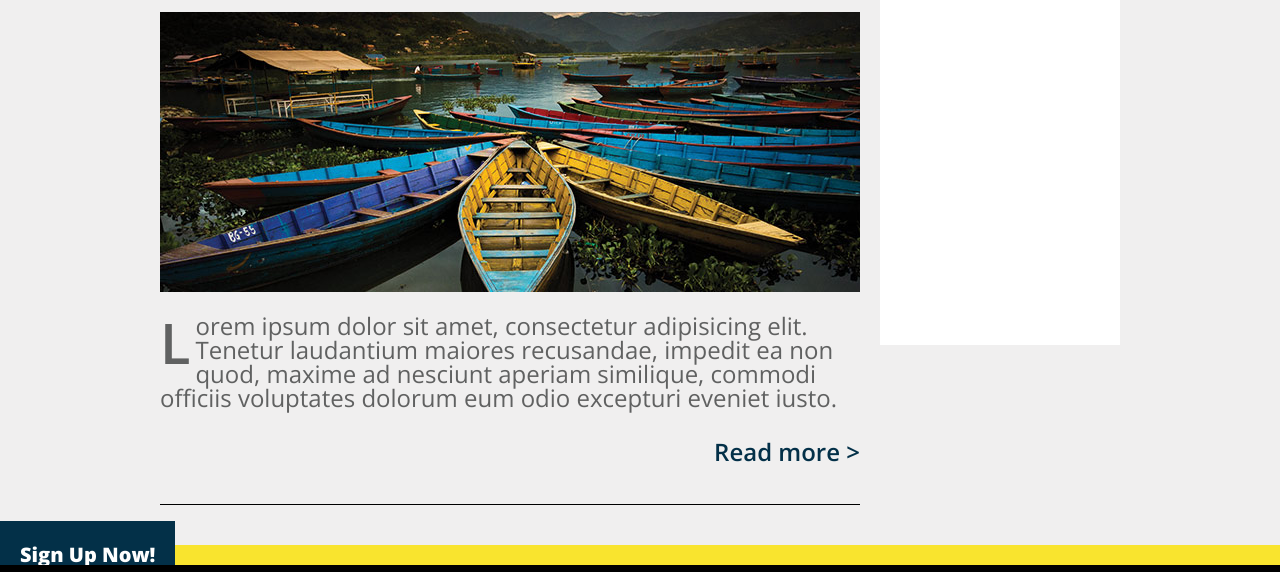
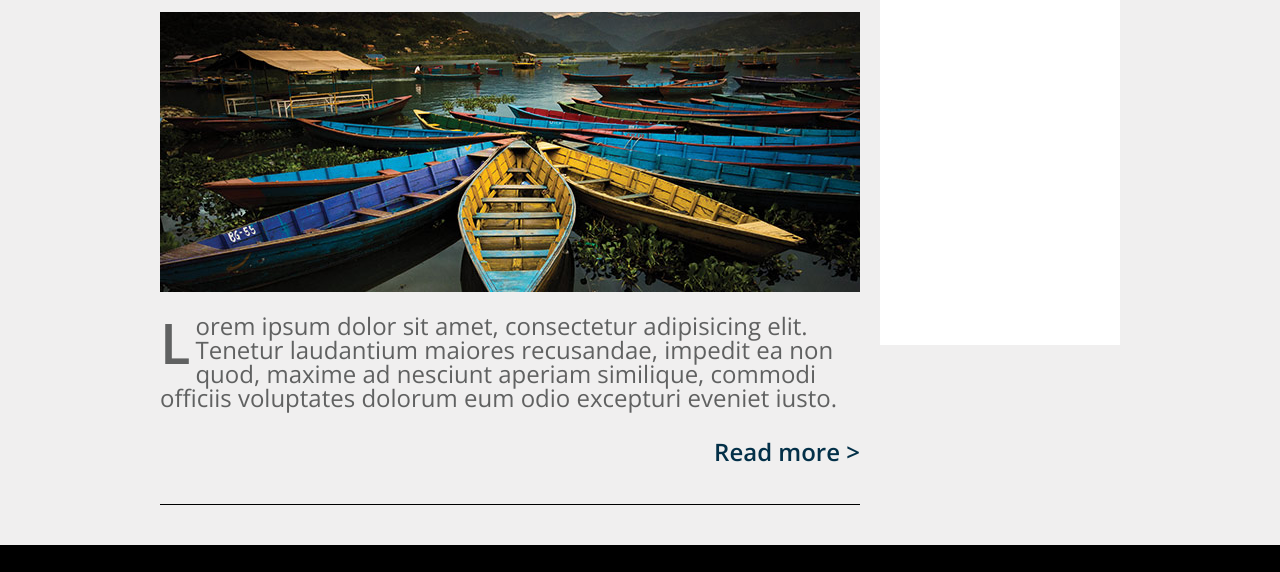
Before and after one commit to jennyroche13/dcfewd18hw, a plain HTML site: page Class 03-Relaxr-hw/index.html in a window 1280 px wide. Shown: the part 851-1423 px from the top of the page. Drawn offline with nearby package versions, Linux system fonts and the light colour scheme.

Commit message:
Update index.html

```diff
--- a/Class 03-Relaxr-hw/index.html
+++ b/Class 03-Relaxr-hw/index.html
@@ -59,9 +59,9 @@
 		</div>
 	</div>
 
-<div class="sign-up">
+<!--<div class="sign-up">
 			<a class="sign-up-button" href="#">Sign Up Now!</a>
-		</div>
+		</div>-->
 		<div class="logo-2">
 		Relaxr
 		<p class="social"><a href="http://www.twitter.com"><img src="images/twitter.png" style="padding-right: 15px;"></a>
```
